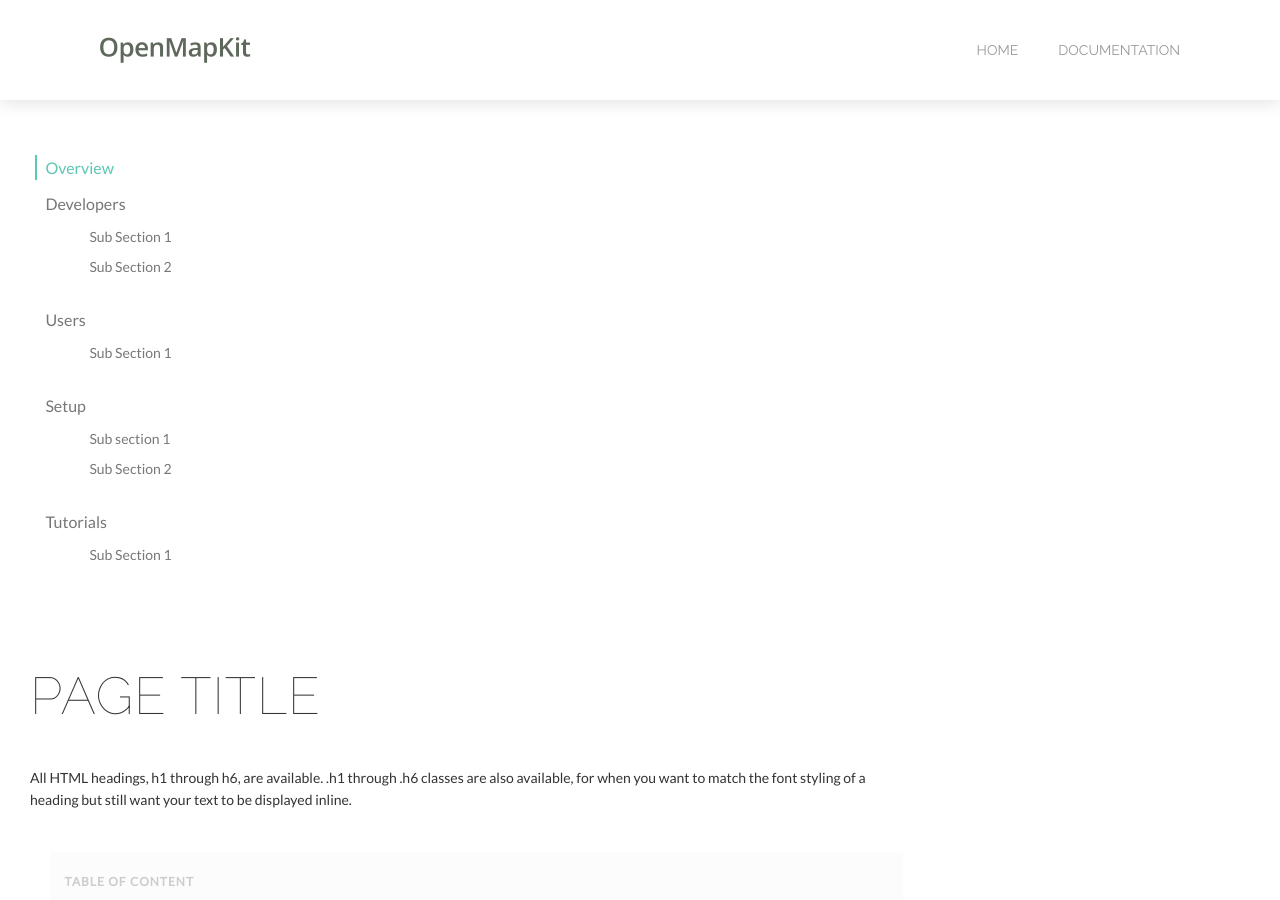
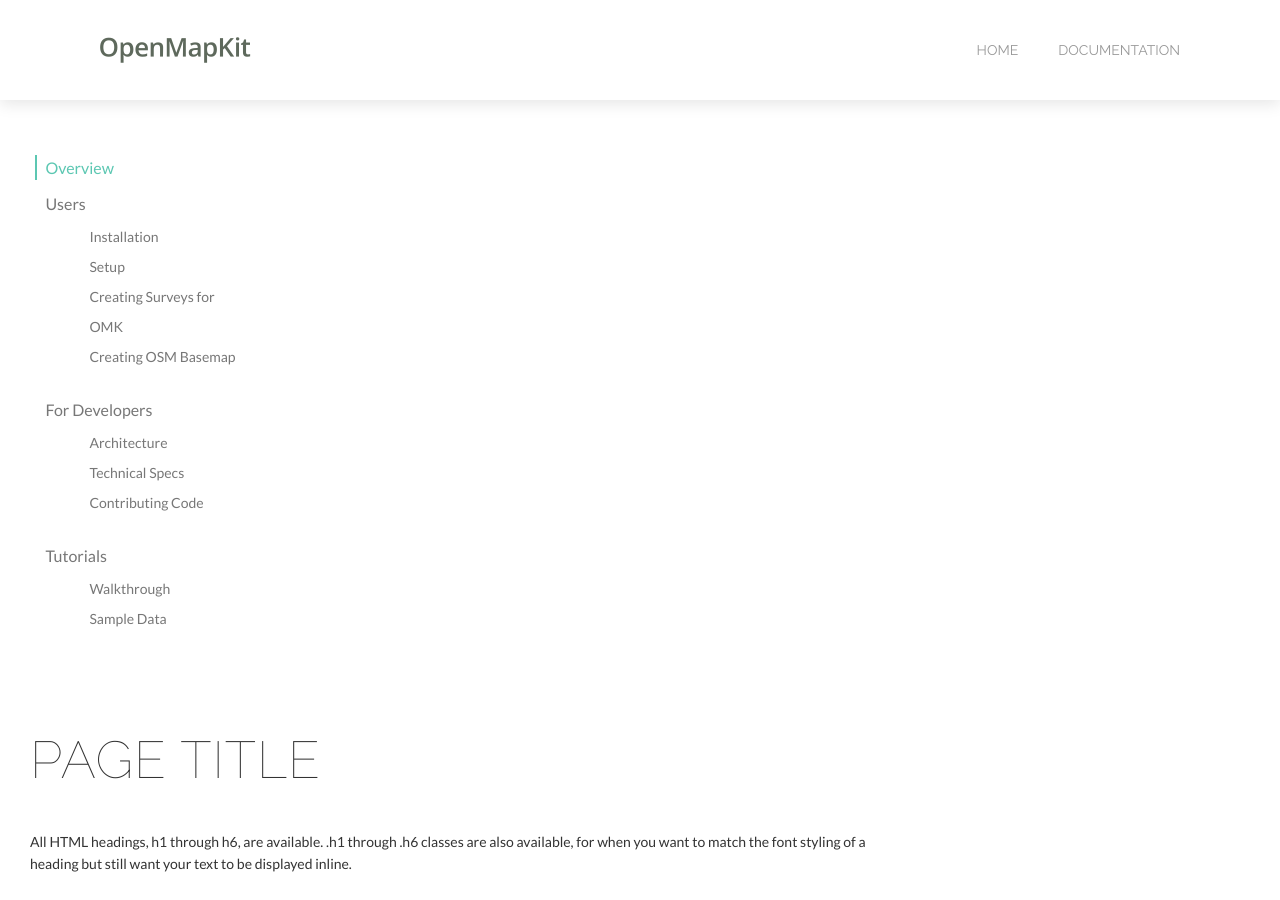
Before and after one commit to posm/OpenMapKitWebsite, a Jekyll site: the page built from docs_layout_full_left-sidebar.html, in a window 1280 px wide and 900 px high. Built offline with Jekyll 4.4.1, drawn with Linux system fonts in a browser that asks for light colours.

Commit message:
setting up the document directory tree

```diff
--- a/_data/docs-contents.json
+++ b/_data/docs-contents.json
@@ -4,41 +4,44 @@
     "path": "index.html",
     "section_id": "home"
   },
-  {
-    "name": "Developers",
-    "section_id": "developers",
-    "children": [
-      {
-        "name": "Sub Section 1",
-        "path": "docs_component_banner.html"
-      },
-      {
-        "name": "Sub Section 2",
-        "path": "docs_component_sidebar.html"
-      }
-    ]
-  },
+
   {
     "name": "Users",
     "section_id": "users",
     "children": [
       {
-        "name": "Sub Section 1",
+        "name": "Installation",
+        "path": "docs_docs_component_banner.html"
+      },
+      {
+        "name": "Setup",
+        "path": "docs_docs_component_banner.html"
+      },
+      {
+        "name": "Creating Surveys for OMK",
+        "path": "docs_docs_component_banner.html"
+      },
+      {
+        "name": "Creating OSM Basemap",
         "path": "docs_docs_component_banner.html"
       }
     ]
   },
   {
-    "name": "Setup",
-    "section_id": "portfolio",
+    "name": "For Developers",
+    "section_id": "developers",
     "children": [
       {
-        "name": "Sub section 1",
+        "name": "Architecture",
         "path": "docs_component_banner.html"
       },
       {
-        "name": "Sub Section 2",
-        "path": "component_sidebar.html"
+        "name": "Technical Specs",
+        "path": "docs_component_sidebar.html"
+      },
+      {
+        "name": "Contributing Code",
+        "path": "docs_component_sidebar.html"
       }
     ]
   },
@@ -47,9 +50,14 @@
     "section_id": "tutorials",
     "children": [
       {
-        "name": "Sub Section 1",
+        "name": "Walkthrough",
+        "path": "docs_docs_component_banner.html"
+      },
+      {
+        "name": "Sample Data",
         "path": "docs_docs_component_banner.html"
       }
     ]
+
   }
 ]
```
